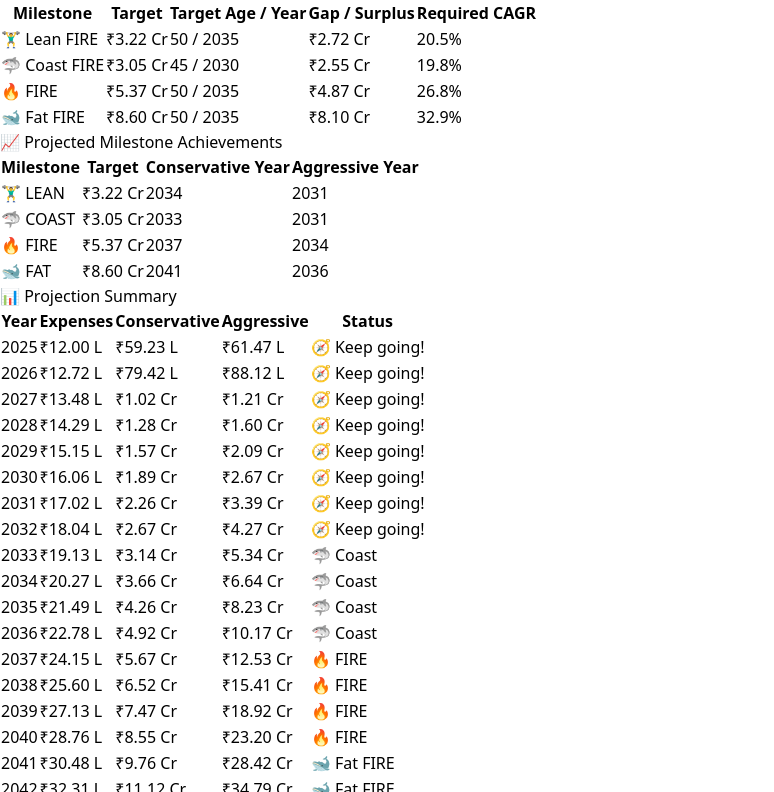
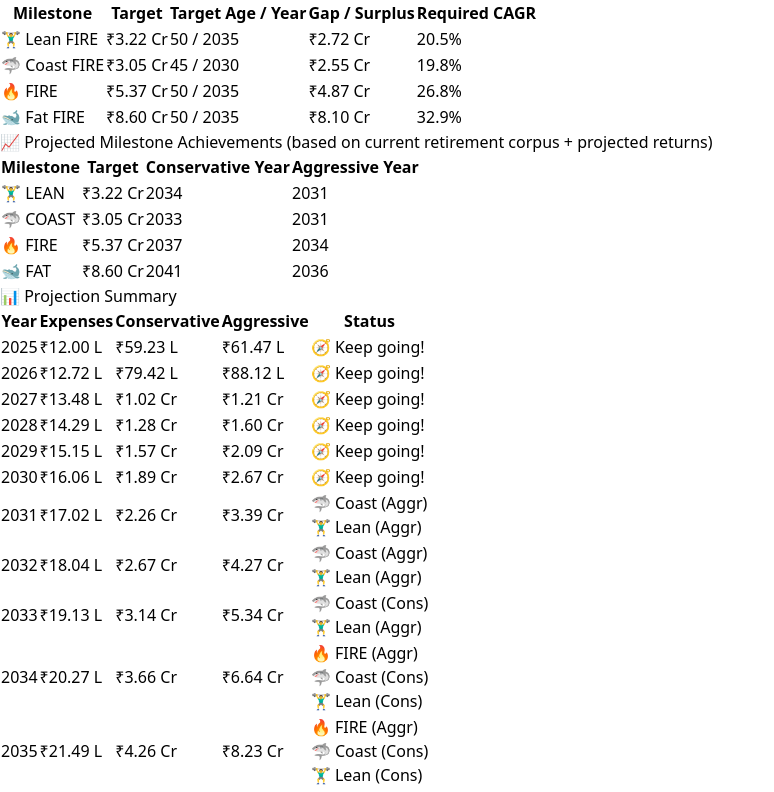
Before and after one commit to TheBeggarBowl/fire-tracker, a React (Vite) app: page / in a window 1280 px wide. Shown: the part 528-1320 px from the top of the page, without its empty margins (0-774 px from the left). Built offline with nearby package versions, Linux system fonts and the light colour scheme.

Commit message:
Update App.jsx
Status update in projection summary table

```diff
--- a/src/App.jsx
+++ b/src/App.jsx
@@ -260,7 +260,7 @@ Good luck on your FIRE journey! 🔥`
       </div>
 {/* Projection Milestone Achievement Table */}
 <div className="bg-gray-100 p-4 rounded">
-  <h2 className="font-semibold text-lg">📈 Projected Milestone Achievements</h2>
+  <h2 className="font-semibold text-lg">📈 Projected Milestone Achievements (based on current retirement corpus + projected returns) </h2>
   <table className="w-full text-center text-sm mt-2 border">
     <thead className="bg-gray-200">
       <tr>
@@ -313,17 +313,31 @@ Good luck on your FIRE journey! 🔥`
                 <td className="border px-2 py-1">{fmt(results.yearlyExpenses[yr]||0)}</td>
                 <td className="border px-2 py-1">{fmt(val)}</td>
                 <td className="border px-2 py-1">{fmt(results.aggr[yr])}</td>
-                <td className="border px-2 py-1 text-base font-medium">
-                  {val >= results.targets.fatTarget
-                    ? <span className="text-xl">🐋 Fat FIRE</span>
-                    : val >= results.targets.fireTarget
-                    ? <span className="text-xl">🔥 FIRE</span>
-                    : val >= results.targets.coastTarget
-                    ? <span className="text-xl">🦈 Coast</span>
-                    : val >= results.targets.leanTarget
-                    ? <span className="text-xl">🏋️‍♂️ Lean</span>
-                    : <span className="text-sm text-gray-600">🧭 Keep going!</span>}
-                </td>
+               <td className="border px-2 py-1 text-sm text-left leading-tight">
+  {(() => {
+    const statusList = [];
+    const year = parseInt(yr);
+    const consVal = val;
+    const aggrVal = results.aggr[yr];
+
+    const milestones = [
+      { label: "🐋 Fat", value: results.targets.fatTarget },
+      { label: "🔥 FIRE", value: results.targets.fireTarget },
+      { label: "🦈 Coast", value: results.targets.coastTarget },
+      { label: "🏋️‍♂️ Lean", value: results.targets.leanTarget },
+    ];
+
+    milestones.forEach(({ label, value }) => {
+      if (consVal >= value) statusList.push(`${label} (Cons)`);
+      else if (aggrVal >= value) statusList.push(`${label} (Aggr)`);
+    });
+
+    return statusList.length > 0
+      ? statusList.map((s, i) => <div key={i}>{s}</div>)
+      : <span className="text-gray-500">🧭 Keep going!</span>;
+  })()}
+</td>
+
               </tr>
             )}
           </tbody>
```
